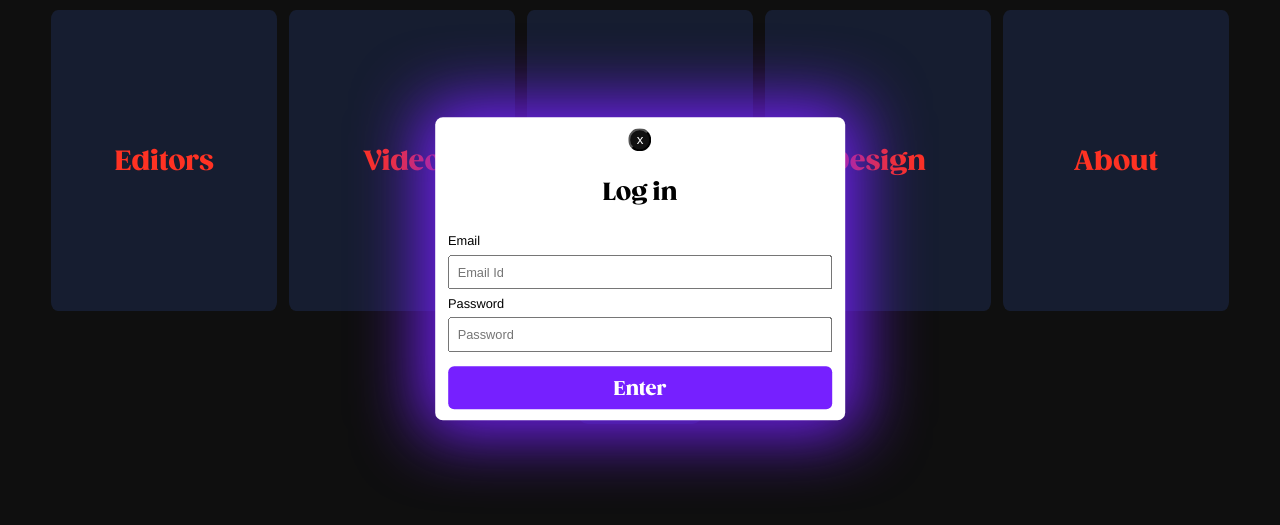
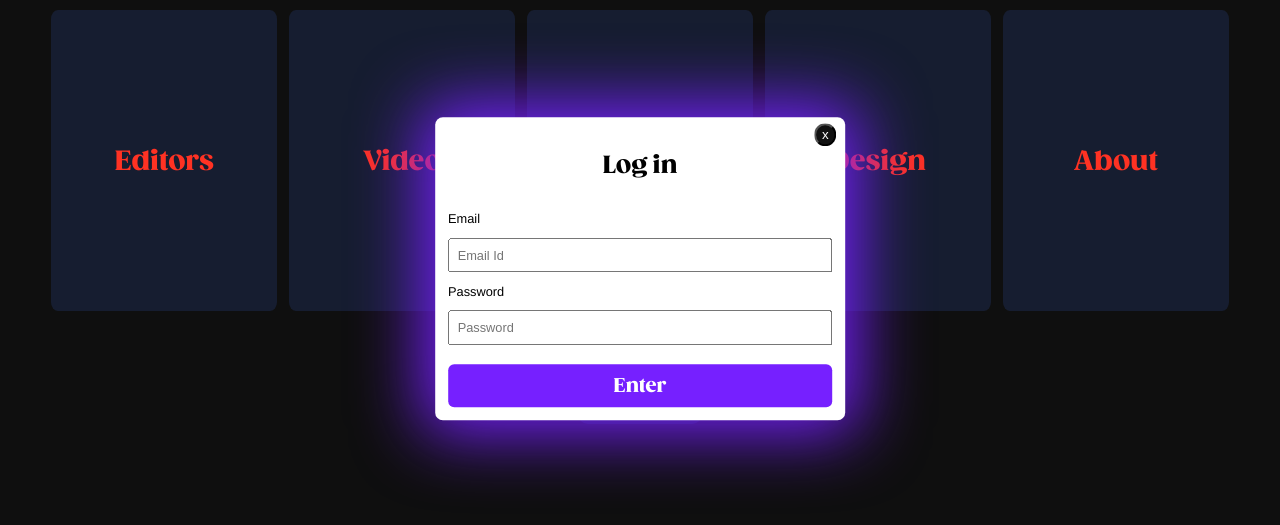
Before and after one commit to therupamdas/Vring, a website: page index.html in a window 1280 px wide. Both pictures are taken after a click on the link "log in". Shown: the part 131-656 px from the top of the page. Drawn offline with Linux system fonts and the light colour scheme.

Commit message:
Update style1.css

```diff
--- a/style1.css
+++ b/style1.css
@@ -28,8 +28,7 @@ header{
 
     box-shadow: 0vw 0vw 5vw 1vw  #7620ff;
     top: -50%;
-    opacity:0.8;
-    scale: 0.9;
+    opacity:0;
     left: 50%;
     transform: translate(-50%,-50%);
     padding-left: 1vw;
@@ -52,14 +51,15 @@ header{
     top: 50%;
     opacity:1;
     transform: translate(-50%,-50%);
-    scale: 1;
 }
 .cross{
+    position: absolute;
     border-radius: 50%;
     aspect-ratio: 1/1;
     background-color: #111111;
     color: #ffffff;
-    left: 0;
+    top: 2%;
+    right: 2%;
 }
 .glow{
     width: 25%;
```
